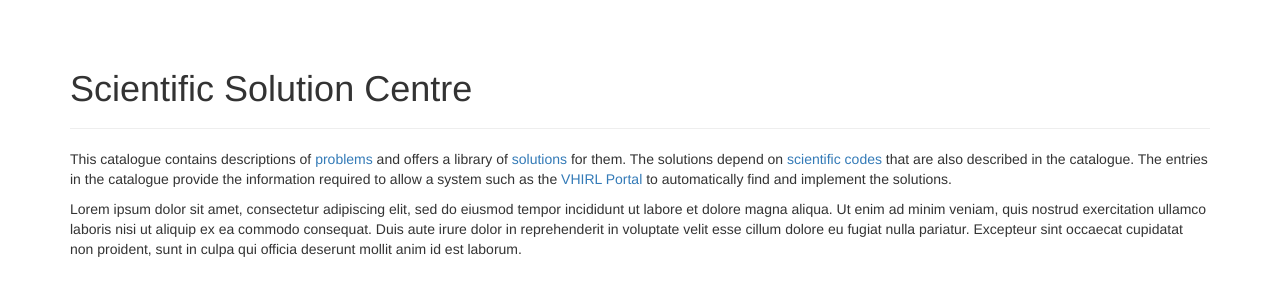
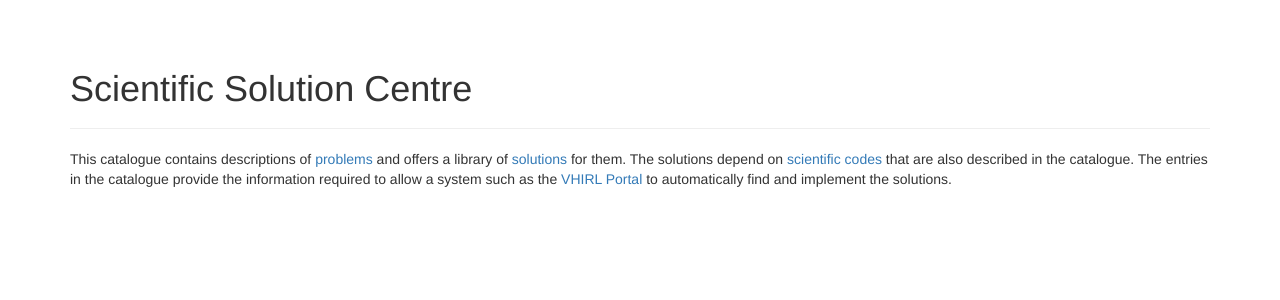
Before and after one commit to csiro-easi/easi-sssc, a Flask app: page / in a window 1280 px wide. Shown: the part 51-351 px from the top of the page. Run offline with Flask 2, Linux system fonts and the light colour scheme; parts of the project's set-up code (start-up, migrations or seed data) failed here and were passed over; some libraries are stand-ins or nearby versions.

Commit message:
Removed lorum placeholder

```diff
--- a/templates/index.html
+++ b/templates/index.html
@@ -12,8 +12,4 @@
 This catalogue contains descriptions of <a href="{{ url_for('site.problems') }}">problems</a> and offers a library of <a href="{{ url_for('site.solutions') }}">solutions</a> for them. The solutions depend on <a href="{{ url_for('site.toolboxes') }}">scientific codes</a> that are also described in the catalogue. The entries in the catalogue provide the information required to allow a system such as the <a href="http://portal.vhirl.net">VHIRL Portal</a> to automatically find and implement the solutions.
 </p>
 
-<p>
-Lorem ipsum dolor sit amet, consectetur adipiscing elit, sed do eiusmod tempor incididunt ut labore et dolore magna aliqua. Ut enim ad minim veniam, quis nostrud exercitation ullamco laboris nisi ut aliquip ex ea commodo consequat. Duis aute irure dolor in reprehenderit in voluptate velit esse cillum dolore eu fugiat nulla pariatur. Excepteur sint occaecat cupidatat non proident, sunt in culpa qui officia deserunt mollit anim id est laborum.
-</p>
-
 {% endblock %}
```
